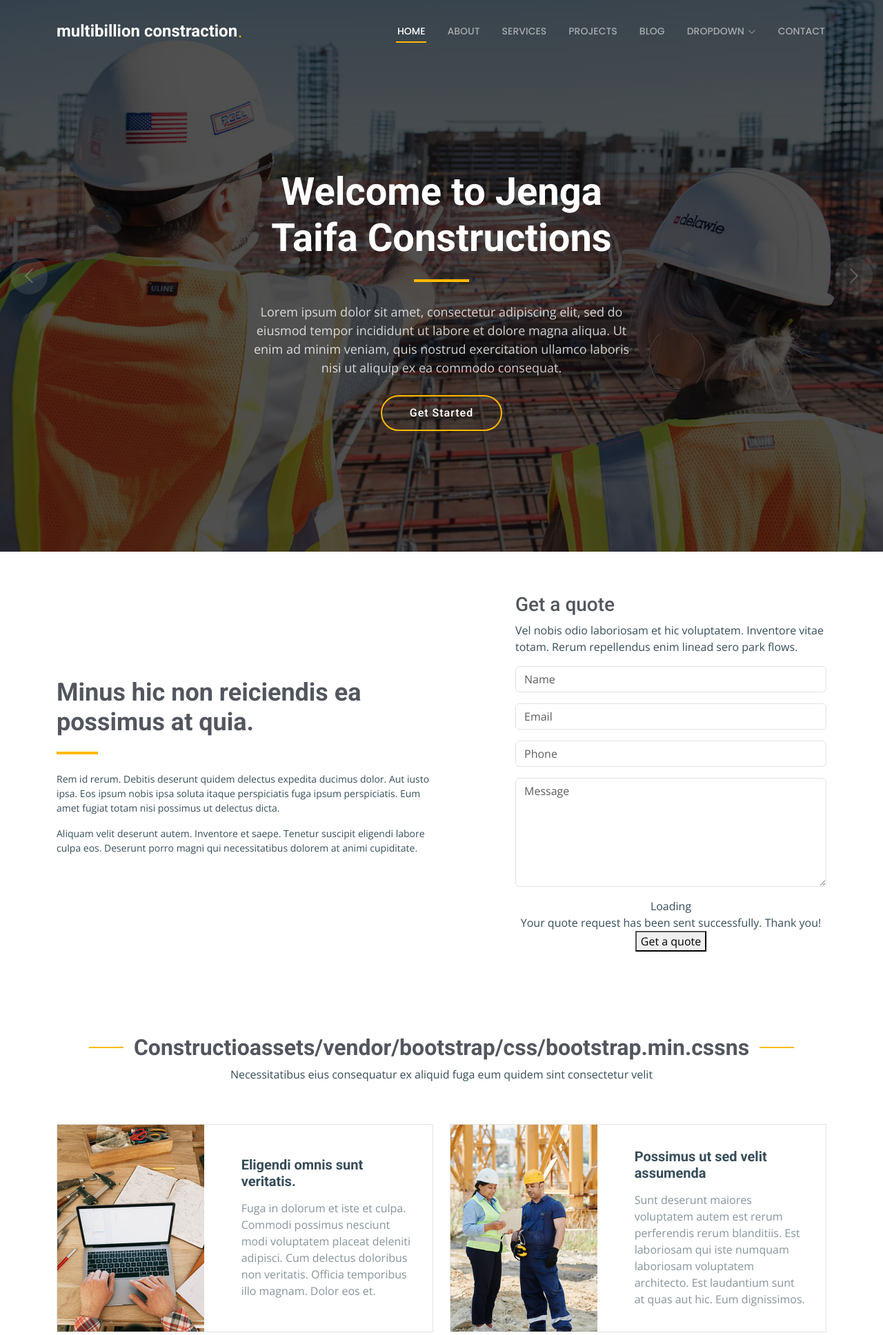
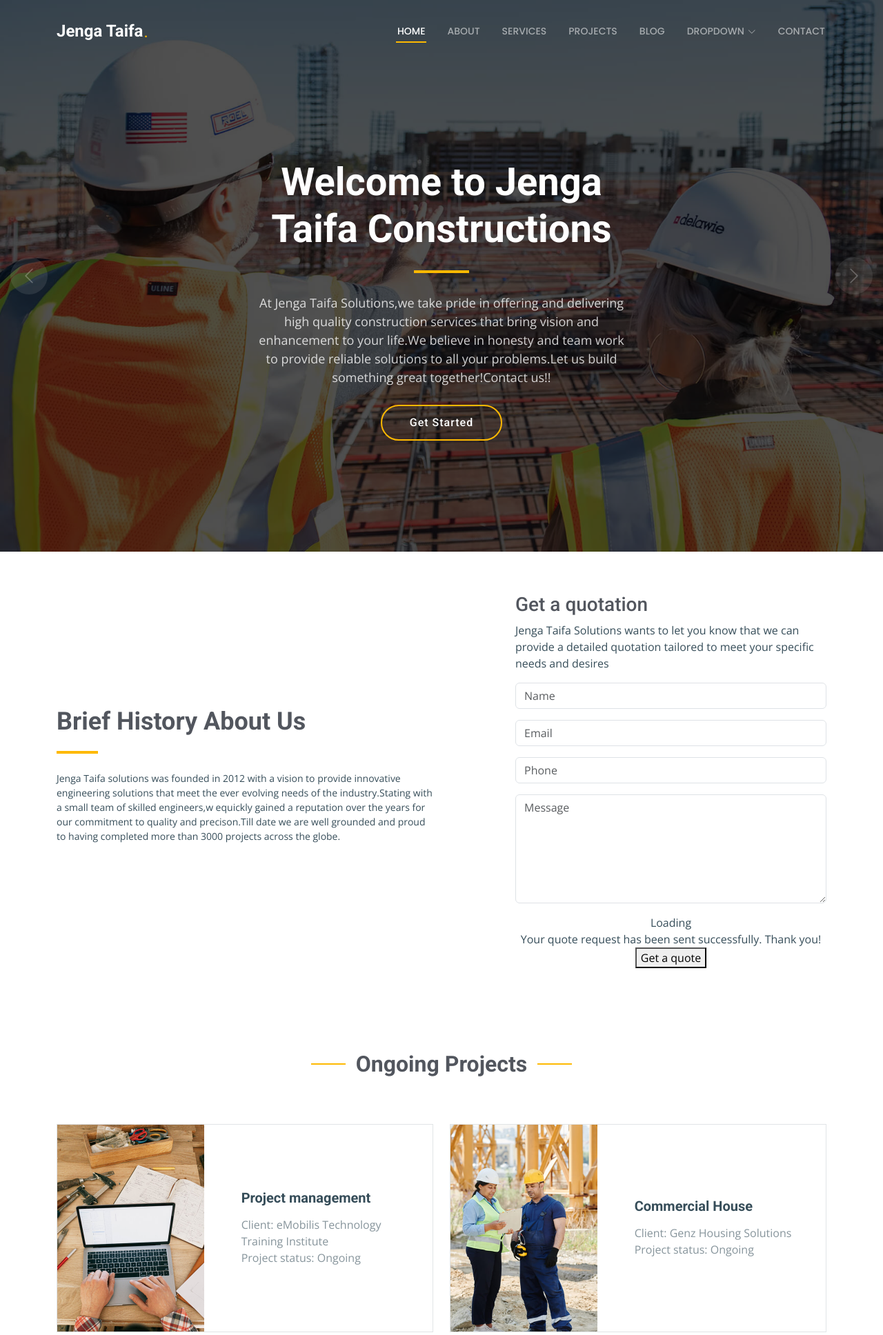
Before and after one commit to purityjeruto/multi-billion-construction, a Django app: page /index/ in a window 1280 px wide. Shown: the top 1936 px of the page at 69% size. Run offline with Django 5.2, Linux system fonts and the light colour scheme; parts of the project's set-up code (start-up, migrations or seed data) failed here and were passed over; some libraries are stand-ins or nearby versions.

Commit message:
initial commit

```diff
--- a/templates/about.html
+++ b/templates/about.html
@@ -4,7 +4,7 @@
 <head>
   <meta charset="utf-8">
   <meta content="width=device-width, initial-scale=1.0" name="viewport">
-  <title>About - UpConstruction Bootstrap Template</title>
+  <title>About -Jenga Taifa</title>
   <meta name="description" content="">
   <meta name="keywords" content="">
 {% load static %}
@@ -45,7 +45,7 @@
       <a href="index.html" class="logo d-flex align-items-center">
         <!-- Uncomment the line below if you also wish to use an image logo -->
         <!-- <img src="assets/img/logo.png" alt=""> -->
-        <h1 class="sitename">UpConstruction</h1> <span>.</span>
+        <h1 class="sitename">JengaTaifa</h1> <span>.</span>
       </a>
 
       <nav id="navmenu" class="navmenu">
--- a/templates/appointment.html
+++ b/templates/appointment.html
@@ -41,9 +41,9 @@
             <div class="col-md-4 form-group mt-3">
               <select name="contractor" id="contractor" class="form-select" required="">
                 <option value="">Select contractor</option>
-                <option value="Doctor 1">contractor 1</option>
-                <option value="Doctor 2">contractor 2</option>
-                <option value="Doctor 3">contractor 3</option>
+                <option value="contractor 1">contractor 1</option>
+                <option value="contractor 2">contractor 2</option>
+                <option value="contractor 3">contractor 3</option>
               </select>
             </div>
           </div>
--- a/templates/index.html
+++ b/templates/index.html
@@ -45,7 +45,7 @@
       <a href="index.html" class="logo d-flex align-items-center">
         <!-- Uncomment the line below if you also wish to use an image logo -->
         <!-- <img src="assets/img/logo.png" alt=""> -->
-        <h1 class="sitename">multibillion constraction</h1> <span>.</span>
+        <h1 class="sitename">Jenga Taifa</h1> <span>.</span>
       </a>
 
       <nav id="navmenu" class="navmenu">
@@ -90,7 +90,7 @@
           <div class="row justify-content-center" data-aos="fade-up" data-aos-delay="100">
             <div class="col-lg-6 text-center">
               <h2>Welcome to Jenga Taifa Constructions</h2>
-              <p>Lorem ipsum dolor sit amet, consectetur adipiscing elit, sed do eiusmod tempor incididunt ut labore et dolore magna aliqua. Ut enim ad minim veniam, quis nostrud exercitation ullamco laboris nisi ut aliquip ex ea commodo consequat.</p>
+              <p>At Jenga Taifa Solutions,we take pride in offering and delivering high quality construction services that bring vision and enhancement to your life.We believe in honesty and team work to provide reliable solutions to all your problems.Let us build something great together!Contact us!!</p>
               <a href="#get-started" class="btn-get-started">Get Started</a>
             </div>
           </div>
@@ -136,18 +136,18 @@
 
           <div class="col-lg-6 d-flex align-items-center" data-aos="zoom-out" data-aos-delay="100">
             <div class="content">
-              <h3>Minus hic non reiciendis ea possimus at quia.</h3>
-              <p>Rem id rerum. Debitis deserunt quidem delectus expedita ducimus dolor. Aut iusto ipsa. Eos ipsum nobis ipsa soluta itaque perspiciatis fuga ipsum perspiciatis. Eum amet fugiat totam nisi possimus ut delectus dicta.
+              <h3>Brief History About Us</h3>
+              <p>Jenga Taifa solutions was founded in 2012 with a vision to provide innovative engineering solutions that meet the ever evolving needs of the industry.Stating with a small team of skilled engineers,w equickly gained a reputation over the years for our commitment to quality and precison.Till date we are well grounded and proud to having completed more than 3000 projects across the globe.
               </p>
-              <p>Aliquam velit deserunt autem. Inventore et saepe. Tenetur suscipit eligendi labore culpa eos. Deserunt porro magni qui necessitatibus dolorem at animi cupiditate.</p>
+              <p></p>
             </div>
           </div>
 
           <div class="col-lg-5" data-aos="zoom-out" data-aos-delay="200">
             <form  method="post" >
                 {% csrf_token %}
-              <h3>Get a quote</h3>
-              <p>Vel nobis odio laboriosam et hic voluptatem. Inventore vitae totam. Rerum repellendus enim linead sero park flows.</p>
+              <h3>Get a quotation</h3>
+              <p>Jenga Taifa Solutions wants to let you know that we can provide a detailed quotation tailored to meet your specific needs and desires </p>
               <div class="row gy-3">
 
                 <div class="col-12">
@@ -189,8 +189,8 @@
 
       <!-- Section Title -->
       <div class="container section-title" data-aos="fade-up">
-        <h2>Constructioassets/vendor/bootstrap/css/bootstrap.min.cssns</h2>
-        <p>Necessitatibus eius consequatur ex aliquid fuga eum quidem sint consectetur velit</p>
+        <h2>Ongoing Projects</h2>
+        <p></p>
       </div><!-- End Section Title -->
 
       <div class="container">
@@ -205,8 +205,9 @@
                 </div>
                 <div class="col-xl-7 d-flex align-items-center">
                   <div class="card-body">
-                    <h4 class="card-title">Eligendi omnis sunt veritatis.</h4>
-                    <p>Fuga in dolorum et iste et culpa. Commodi possimus nesciunt modi voluptatem placeat deleniti adipisci. Cum delectus doloribus non veritatis. Officia temporibus illo magnam. Dolor eos et.</p>
+                    <h4 class="card-title">Project management</h4>
+                    <p>Client: eMobilis Technology Training Institute</p>
+                      <p>Project status: Ongoing</p>
                   </div>
                 </div>
               </div>
@@ -221,8 +222,9 @@
                 </div>
                 <div class="col-xl-7 d-flex align-items-center">
                   <div class="card-body">
-                    <h4 class="card-title">Possimus ut sed velit assumenda</h4>
-                    <p>Sunt deserunt maiores voluptatem autem est rerum perferendis rerum blanditiis. Est laboriosam qui iste numquam laboriosam voluptatem architecto. Est laudantium sunt at quas aut hic. Eum dignissimos.</p>
+                    <h4 class="card-title">Commercial House</h4>
+                    <p>Client: Genz Housing Solutions</p>
+                      <p>Project status: Ongoing</p>
                   </div>
                 </div>
               </div>
@@ -237,8 +239,9 @@
                 </div>
                 <div class="col-xl-7 d-flex align-items-center">
                   <div class="card-body">
-                    <h4 class="card-title">Error beatae dolor inventore aut</h4>
-                    <p>Dicta porro nobis. Velit cum in. Nesciunt dignissimos enim molestiae facilis numquam quae quaerat ipsam omnis. Neque debitis ipsum at architecto officia laboriosam odit. Ut sunt temporibus nulla culpa.</p>
+                    <h4 class="card-title">Building and Civil Works</h4>
+                    <p>Client: Githagara Secondary School</p>
+                      <p>Project status: Ongoing </p>
                   </div>
                 </div>
               </div>
@@ -253,8 +256,9 @@
                 </div>
                 <div class="col-xl-7 d-flex align-items-center">
                   <div class="card-body">
-                    <h4 class="card-title">Expedita voluptas ut ut nesciunt</h4>
-                    <p>Aut est quidem doloremque voluptatem magnam quis excepturi vero quia. Eum eos doloremque architecto illo at beatae dolore. Fugiat suscipit et sint ratione dolores. Aut aliquid ea dolores libero nobis.</p>
+                    <h4 class="card-title">Roofing and insulation services</h4>
+                    <p>Client: Statehouse</p>
+                      <p>project status: Completed recently</p>
                   </div>
                 </div>
               </div>
@@ -273,7 +277,7 @@
       <!-- Section Title -->
       <div class="container section-title" data-aos="fade-up">
         <h2>Services</h2>
-        <p>Necessitatibus eius consequatur ex aliquid fuga eum quidem sint consectetur velit</p>
+        <p>At Jenga Taifa Solutions we offer a variety of services that include:</p>
       </div><!-- End Section Title -->
 
       <div class="container">
@@ -285,9 +289,9 @@
               <div class="icon">
                 <i class="fa-solid fa-mountain-city"></i>
               </div>
-              <h3>Nesciunt Mete</h3>
-              <p>Provident nihil minus qui consequatur non omnis maiores. Eos accusantium minus dolores iure perferendis tempore et consequatur.</p>
-              <a href="#" class="readmore stretched-link">Read more <i class="bi bi-arrow-right"></i></a>
+              <h3>General Construction</h3>
+              <p>We provide proffesional expertise in residential construction,commercial construction and industrial construction</p>
+              <a href="#" class="readmore stretched-link"><i class="bi bi-arrow-right"></i></a>
             </div>
           </div><!-- End Service Item -->
 
@@ -296,9 +300,9 @@
               <div class="icon">
                 <i class="fa-solid fa-arrow-up-from-ground-water"></i>
               </div>
-              <h3>Eosle Commodi</h3>
-              <p>Ut autem aut autem non a. Sint sint sit facilis nam iusto sint. Libero corrupti neque eum hic non ut nesciunt dolorem.</p>
-              <a href="#" class="readmore stretched-link">Read more <i class="bi bi-arrow-right"></i></a>
+              <h3>Renovation and remodeling</h3>
+              <p>Jenga Taifa Solutions offers a masterpiece in Home and office renovations,kitchen and bathroom remodelling and structural repairs and upgrades.Our recent mega project was the renovation of the Nairobi Statehouse early in the year</p>
+              <a href="#" class="readmore stretched-link"><i class="bi bi-arrow-right"></i></a>
             </div>
           </div><!-- End Service Item -->
 
@@ -307,9 +311,9 @@
               <div class="icon">
                 <i class="fa-solid fa-compass-drafting"></i>
               </div>
-              <h3>Ledo Markt</h3>
-              <p>Ut excepturi voluptatem nisi sed. Quidem fuga consequatur. Minus ea aut. Vel qui id voluptas adipisci eos earum corrupti.</p>
-              <a href="#" class="readmore stretched-link">Read more <i class="bi bi-arrow-right"></i></a>
+              <h3>Civil Engineering and infrastructre</h3>
+              <p>We do not miss out in the civil engineering sector as we do road construction and paving,bridges and highway and finally drainage and sewer systems</p>
+              <a href="#" class="readmore stretched-link"><i class="bi bi-arrow-right"></i></a>
             </div>
           </div><!-- End Service Item -->
 
@@ -318,9 +322,9 @@
               <div class="icon">
                 <i class="fa-solid fa-trowel-bricks"></i>
               </div>
-              <h3>Asperiores Commodit</h3>
-              <p>Non et temporibus minus omnis sed dolor esse consequatur. Cupiditate sed error ea fuga sit provident adipisci neque.</p>
-              <a href="#" class="readmore stretched-link">Read more <i class="bi bi-arrow-right"></i></a>
+              <h3>Architectural and Design services</h3>
+              <p>With a great team of qualified architects we also offer architectural services that include 3D modelling and visualization,Blueprint and Plan development and interior and exterior designing.</p>
+              <a href="#" class="readmore stretched-link"><i class="bi bi-arrow-right"></i></a>
             </div>
           </div><!-- End Service Item -->
 
@@ -329,9 +333,9 @@
               <div class="icon">
                 <i class="fa-solid fa-helmet-safety"></i>
               </div>
-              <h3>Velit Doloremque</h3>
-              <p>Cumque et suscipit saepe. Est maiores autem enim facilis ut aut ipsam corporis aut. Sed animi at autem alias eius labore.</p>
-              <a href="#" class="readmore stretched-link">Read more <i class="bi bi-arrow-right"></i></a>
+              <h3>Project Management</h3>
+              <p>Our great team led by Mr.Hillary Banks also provide Project management services such as site supervision and coordination,budgeting and cost estimation and quality control and safety compliance</p>
+              <a href="#" class="readmore stretched-link"><i class="bi bi-arrow-right"></i></a>
             </div>
           </div><!-- End Service Item -->
 
@@ -340,9 +344,9 @@
               <div class="icon">
                 <i class="fa-solid fa-arrow-up-from-ground-water"></i>
               </div>
-              <h3>Dolori Architecto</h3>
-              <p>Hic molestias ea quibusdam eos. Fugiat enim doloremque aut neque non et debitis iure. Corrupti recusandae ducimus enim.</p>
-              <a href="#" class="readmore stretched-link">Read more <i class="bi bi-arrow-right"></i></a>
+              <h3>Roofing and waterproofing</h3>
+              <p>We also do roof installation and repair as well as waterproofing and insulation solutions</p>
+              <a href="#" class="readmore stretched-link"><i class="bi bi-arrow-right"></i></a>
             </div>
           </div><!-- End Service Item -->
 
```
Also changed, not shown: templates/starter-page.html (+8 -26 lines).
